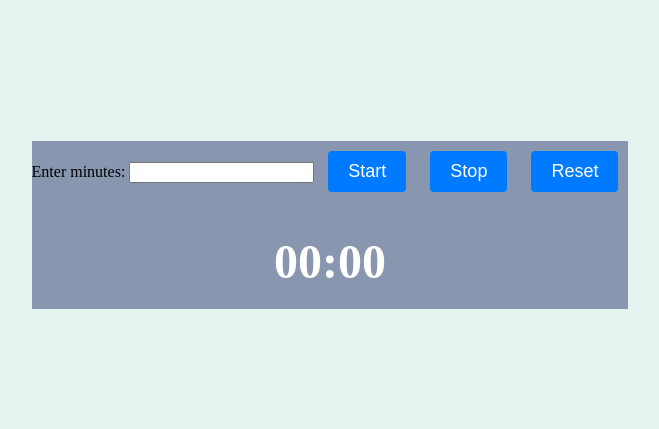
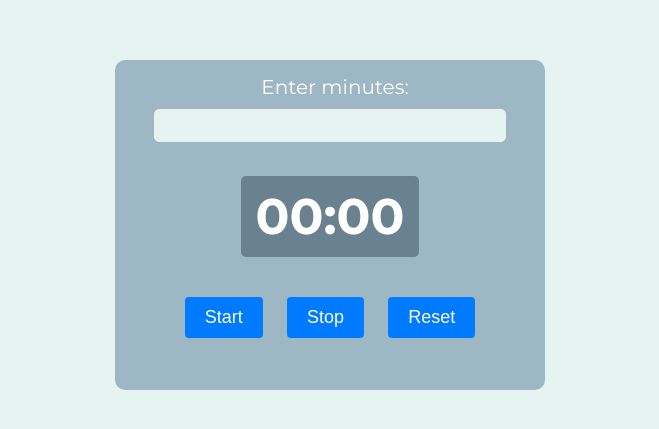
Before and after one commit to abdoBadawy74/countdown-timer, a plain HTML site: page index.html in a window 1280 px wide. Shown: the part 183-612 px from the top of the page, without its empty margins (310-969 px from the left). Drawn offline with Linux system fonts and the light colour scheme.

Commit message:
enhance style and make it dynamic

```diff
--- a/index.html
+++ b/index.html
@@ -1,16 +1,24 @@
 <!DOCTYPE html>
 <html>
   <head>
-  <link rel="stylesheet" type="text/css" href="master.css">
+    <link rel="stylesheet" type="text/css" href="master.css" />
+    <link rel="preconnect" href="https://fonts.googleapis.com" />
+    <link rel="preconnect" href="https://fonts.gstatic.com" crossorigin />
+    <link
+      href="https://fonts.googleapis.com/css2?family=Montserrat:wght@200;400;500;700;800;900&display=swap"
+      rel="stylesheet"
+    />
   </head>
   <body>
     <div class="timer">
       <label for="minutes">Enter minutes: </label>
-    <input type="number" id="minutes" min="1" step="1">
+      <input type="number" id="minutes" min="1" step="1" />
+      <h1 id="countdown">00:00</h1>
+      <div class="btns">
         <button id="start">Start</button>
         <button id="stop">Stop</button>
         <button id="reset">Reset</button>
-    <h1 id="countdown">00:00</h1>
+      </div>
     </div>
 
     <script src="script.js"></script>
--- a/master.css
+++ b/master.css
@@ -4,21 +4,45 @@ body {
   justify-content: center;
   align-items: center;
   background-color: #E6F4F1;
+  font-family: 'Montserrat', sans-serif;
 }
 .timer {
+  width: 400px;
+  height: 300px;
+  display: flex;
+  flex-direction: column;
+  align-items: center;
+  padding: 15px;
   text-align: center;
-  background-color: #8897AF;
+  background-color: #9EB7C5;
+  border-radius: 10px;
 }
-
+.timer label{
+font-size: 20px;
+color: #fff;
+padding: 0 0 10px 10px;
+}
+.timer input{
+  width: 80%;
+  padding: 5px 15px;
+  font-size: 18px;
+  outline: none;
+  background-color: #E6F4F1;
+  border-radius: 5px;
+  border: 1px solid #eee;
+}
 #countdown {
-  font-size: 48px;
+  font-size: 50px;
   font-weight: bold;
   color: #fff;
   margin-bottom: 20px;
+  background-color: #6A828F;
+  border-radius: 5px;
+  padding: 10px 15px;
 }
 
 button {
-  margin: 10px;
+  margin: 20px 10px;
   padding: 10px 20px;
   font-size: 18px;
   background-color: #007bff;
--- a/script.js
+++ b/script.js
@@ -1,6 +1,7 @@
 let countdown;
 let timerRunning = false;
 let endTime;
+let timeLeft;
 
 const startButton = document.getElementById('start');
 const stopButton = document.getElementById('stop');
@@ -20,13 +21,21 @@ function startTimer() {
       return;
     }
 
-    endTime = Date.now() + minutes * 60 * 1000;
+    if (!endTime) {
+      endTime = Date.now() + minutes * 60 * 1000;
+    } else {
+      endTime = Date.now() + timeLeft;
+    }
 
     timerRunning = true;
+    startButton.textContent = 'Continue';
     startButton.disabled = true;
 
     countdown = setInterval(updateCountdown, 1000);
     updateCountdown();
+  } else {
+    // If the timer is already running, this click is to continue it.
+    stopTimer();
   }
 }
 
@@ -34,24 +43,32 @@ function stopTimer() {
   if (timerRunning) {
     clearInterval(countdown);
     timerRunning = false;
+    startButton.textContent = 'Continue';
     startButton.disabled = false;
+    const now = Date.now();
+    timeLeft = endTime - now;
   }
 }
 
 function resetTimer() {
   clearInterval(countdown);
   timerRunning = false;
+  startButton.textContent = 'Start';
   startButton.disabled = false;
   minutesInput.value = '';
   countdownDisplay.textContent = '00:00';
+  endTime = undefined;
+  timeLeft = undefined;
 }
 
 function updateCountdown() {
-  const timeLeft = endTime - Date.now();
+  const now = Date.now();
+  timeLeft = endTime - now;
   if (timeLeft <= 0) {
     clearInterval(countdown);
     countdownDisplay.textContent = '00:00';
     timerRunning = false;
+    startButton.textContent = 'Start';
     startButton.disabled = false;
   } else {
     displayTime(timeLeft);
```
Lines whose indentation alone changed are shown as unchanged.
